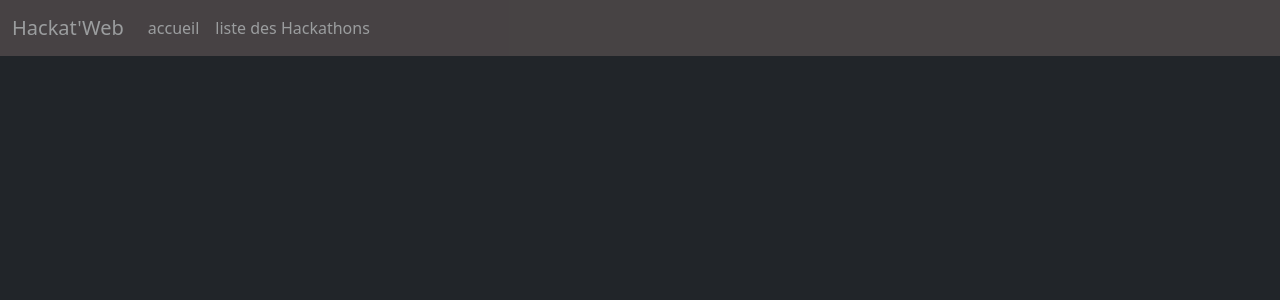
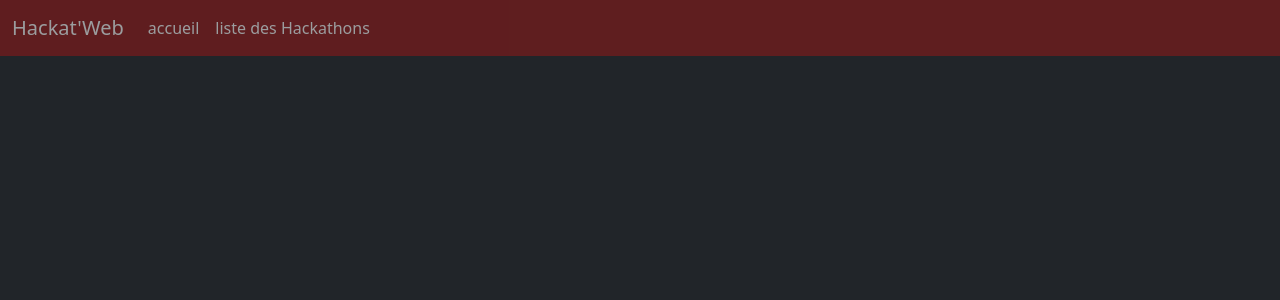
Before and after one commit to AceMisterAll/hackatweb, a Symfony app: template templates/base.html.twig in a window 1280 px wide. Shown: the top 300 px of the page. Run offline with Twig, Linux system fonts and the light colour scheme; the template is opened without the code that fills it, so the values that code supplies are empty; some libraries are stand-ins or nearby versions.

Commit message:
modif couleur nav bare

```diff
--- a/templates/base.html.twig
+++ b/templates/base.html.twig
@@ -18,7 +18,7 @@
         {% endblock %}
     </head>
     <body style='background-color: #212529;'>
-        <nav class="navbar navbar-expand-lg bg-light" style="opacity: 0.55;  background-color: rgb(102,91,91) !important;">
+        <nav class="navbar navbar-expand-lg bg-light" style="opacity: 0.55;  background-color: rgb(147 24 24) !important;">
   <div class="container-fluid">
     <a class="navbar-brand" style="color: rgb(255 255 255)" href="{{path('app_home')}}">Hackat'Web</a>
     <button class="navbar-toggler" type="button" data-bs-toggle="collapse" data-bs-target="#navbarNavAltMarkup" aria-controls="navbarNavAltMarkup" aria-expanded="false" aria-label="Toggle navigation">
```
